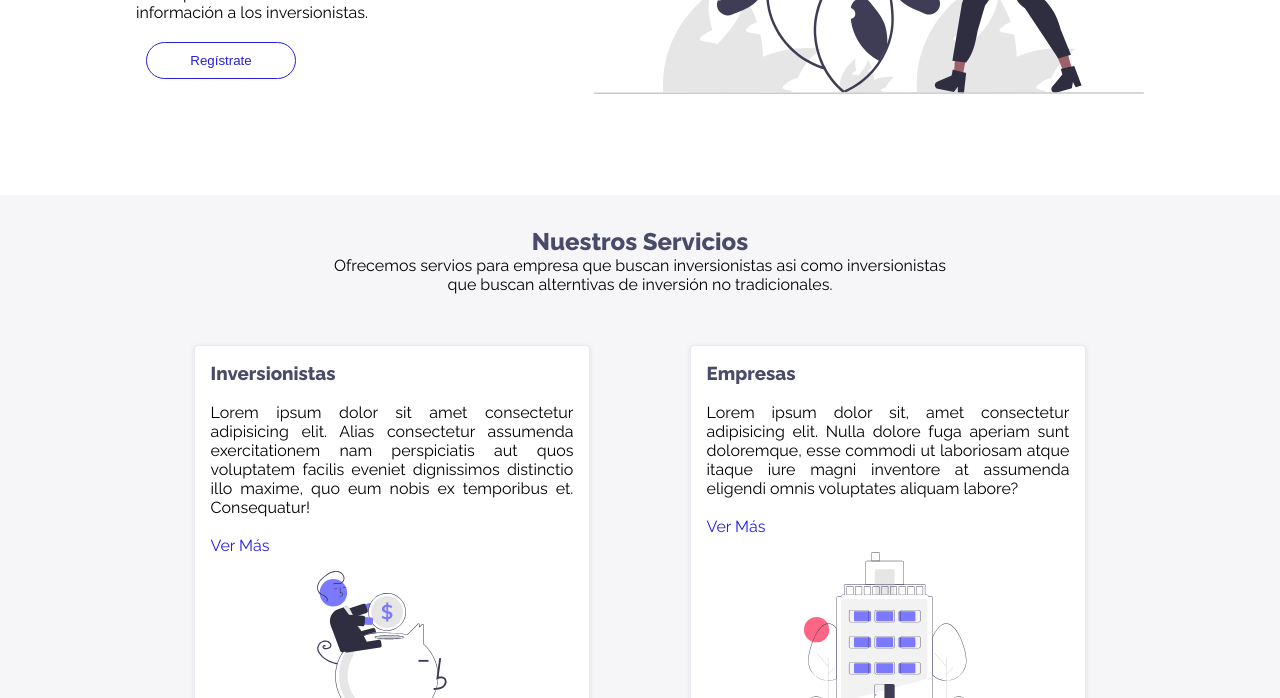
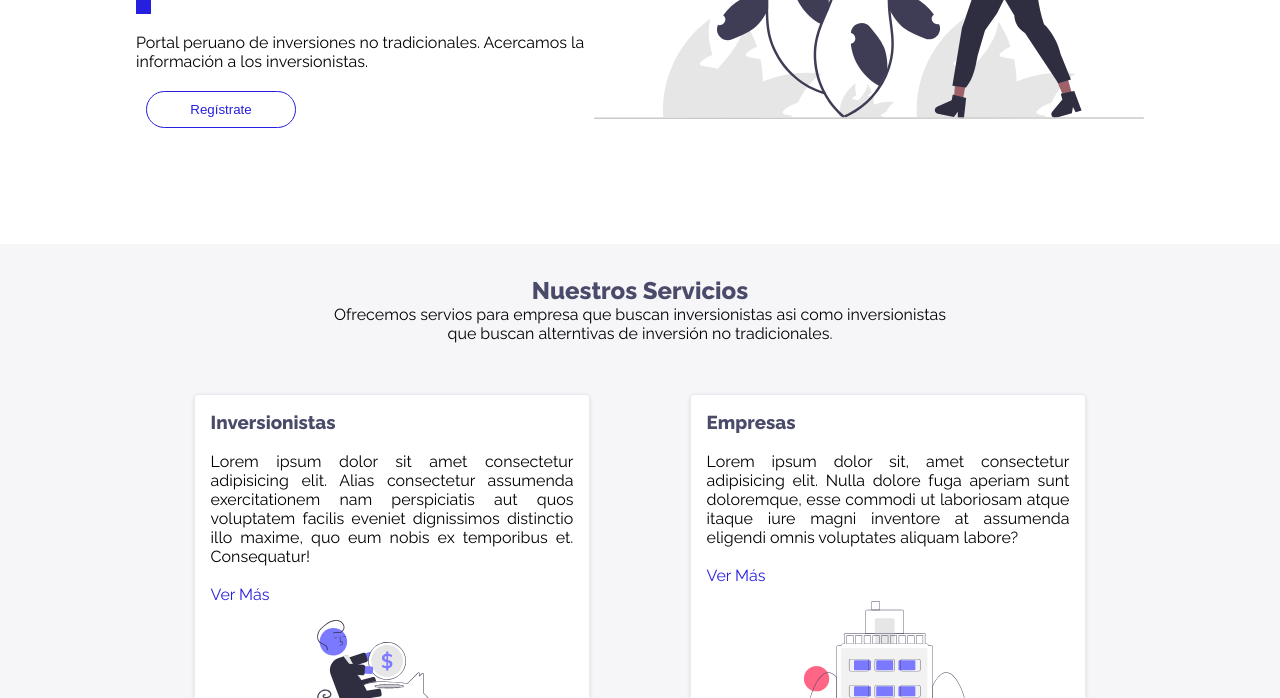
Before and after one commit to ihuaynates/portalinversionista-huaynates, a plain HTML site: page index.html in a window 1280 px wide. Shown: the part 402-1100 px from the top of the page. Drawn offline with Linux system fonts and the light colour scheme.

Commit message:
Ajuste en el diseño

```diff
--- a/css/style.css
+++ b/css/style.css
@@ -103,6 +103,14 @@ nav ul li::after {
 
 nav ul li:hover::after {
   width: 100%;
+}
+
+.cuadrado {
+  width: 15px;
+  height: 15px;
+  background: #271fe0;
+  display: inline-block;
+  margin: 15px 0;
 }
 
 .nav__list_footer {
--- a/index.html
+++ b/index.html
@@ -49,6 +49,7 @@
             <div class="container_main_hero">
             <div class="hero_text">
             <h1 class="hero_text_main">Planifica Ahorra <span class="invierte"> Invierte</span> </h1>
+            <span class="cuadrado"></span>
             <p class="hero_text_secundario">
               Portal peruano de inversiones no tradicionales. Acercamos la
               información a los inversionistas.
```
Also changed, not shown: conocenos.html (+1 -0 lines), empresas.html (+1 -0 lines), inversionistas.html (+1 -0 lines).
